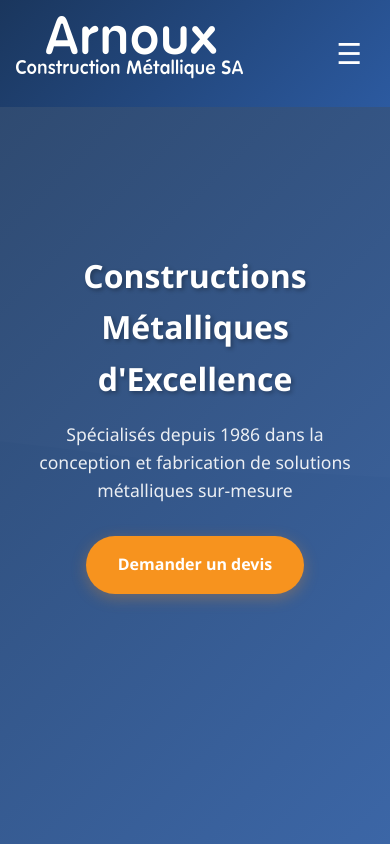
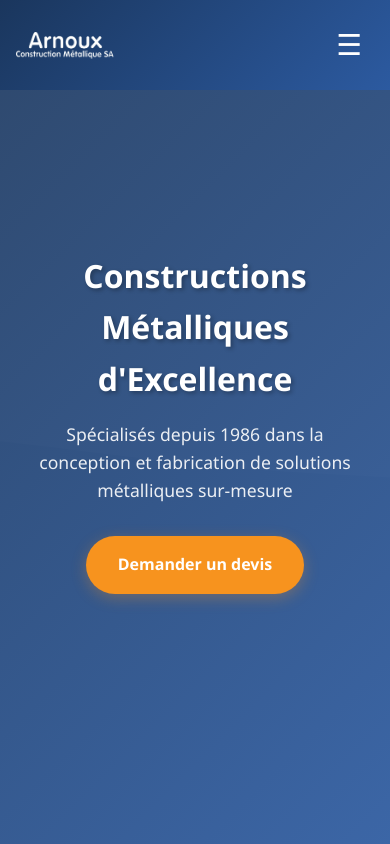
Before and after one commit to estebanvial/arnoux, a plain HTML site: page index.html in a window 390 px wide. Shown: the top 844 px of the page. Drawn offline with Linux system fonts and the light colour scheme.

Commit message:
Update styles.css

```diff
--- a/styles.css
+++ b/styles.css
@@ -49,6 +49,35 @@ body {
     font-weight: bold;
     text-decoration: none;
     color: white;
+    display: flex;
+    align-items: center;
+}
+
+.logo-img {
+    height: 40px;
+    width: auto;
+    max-width: 200px;
+    object-fit: contain;
+    transition: transform 0.3s ease;
+}
+
+.logo-img:hover {
+    transform: scale(1.05);
+}
+
+/* Responsive logo */
+@media (max-width: 768px) {
+    .logo-img {
+        height: 35px;
+        max-width: 150px;
+    }
+}
+
+@media (max-width: 480px) {
+    .logo-img {
+        height: 30px;
+        max-width: 120px;
+    }
 }
 
 .nav-menu {
```
